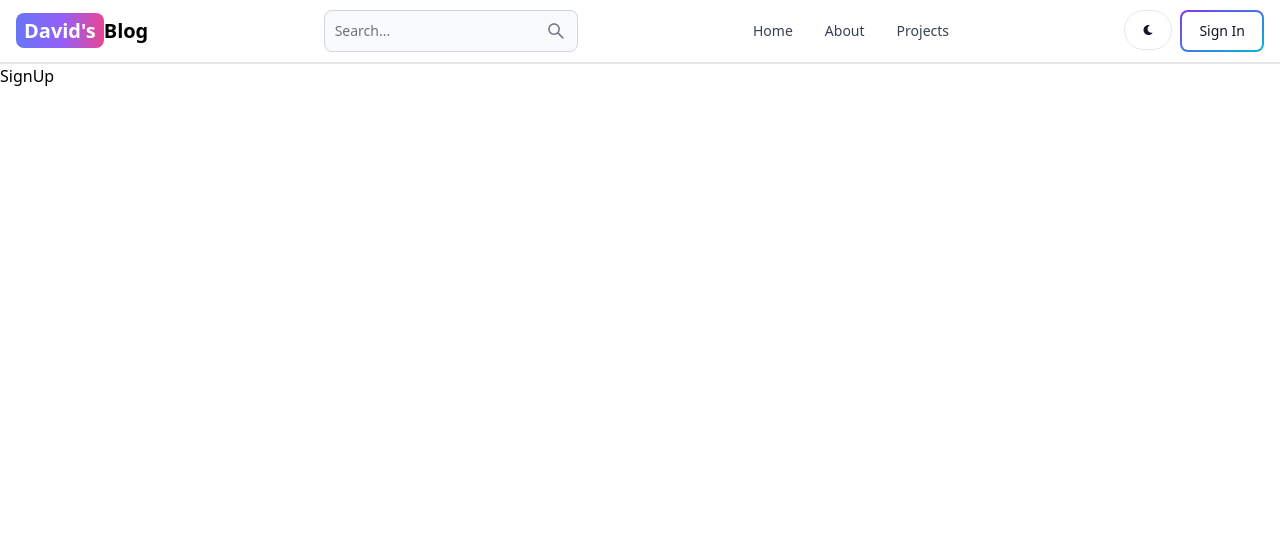
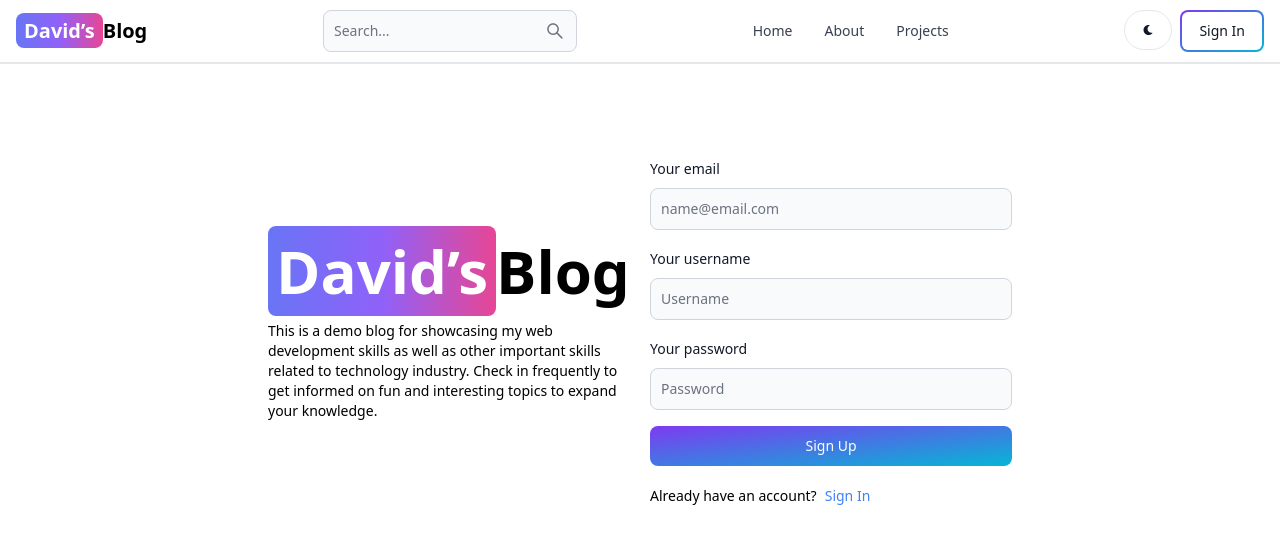
Before and after one commit to johnnyalier/blog, a React (Vite) app in the folder client/: page /signup in a window 1280 px wide. Shown: the top 544 px of the page. Built offline with nearby package versions, Linux system fonts and the light colour scheme.

Commit message:
Created Signup page and its functionality

```diff
--- a/client/package.json
+++ b/client/package.json
@@ -10,6 +10,7 @@
     "preview": "vite preview"
   },
   "dependencies": {
+    "axios": "^1.7.2",
     "flowbite": "^2.4.1",
     "flowbite-react": "^0.10.1",
     "react": "^18.3.1",
--- /dev/null
+++ b/client/src/apiRoutes/routes.jsx
@@ -0,0 +1 @@
+export const signUpRoute = '/api/auth/signup';
--- a/client/src/components/Header.jsx
+++ b/client/src/components/Header.jsx
@@ -1,7 +1,7 @@
 import { Button, Navbar, TextInput } from 'flowbite-react'
 import { Link, useLocation } from 'react-router-dom'
 import { AiOutlineSearch } from'react-icons/ai'
-import { FaMoon, FaSun } from 'react-icons/fa';
+import { FaMoon } from 'react-icons/fa';
 
 const Header = () => {
     const path = useLocation().pathname
@@ -9,7 +9,7 @@ const Header = () => {
     return (
         <Navbar className='border-b-2'>
             <Link to="/" className='self-center whitespace-nowrap text-sm sm:text-xl font-semibold dark:text-white'>
-                <span className='px-2 py-1 bg-gradient-to-r from-indigo-500 via-purple-500 to-pink-500 rounded-lg text-white'>David's</span>
+                <span className='px-2 py-1 bg-gradient-to-r from-indigo-500 via-purple-500 to-pink-500 rounded-lg text-white'>David&rsquo;s</span>
                 Blog
             </Link>
             <form>
--- a/client/src/pages/SignUp.jsx
+++ b/client/src/pages/SignUp.jsx
@@ -1,8 +1,96 @@
-import React from 'react'
+import { useState } from 'react'
+import { Link, useNavigate } from 'react-router-dom'
+import { Alert, Button, Label, Spinner, TextInput } from 'flowbite-react'
+import axios from 'axios'
+import { signUpRoute } from '../apiRoutes/routes'
 
 const SignUp = () => {
+    const [formData, setFormData] = useState({
+        email: '',
+        username: '',
+        password: '',
+    })
+    const [errorMessage, setErrorMessage] = useState(null)
+    const [loading, setLoading] = useState(false)
+    const navigate = useNavigate()
+
+    const handleChange = (e) => {
+        setFormData({...formData, [e.target.id]: e.target.value })
+    }
+
+    const handleSubmit = async (e) => {
+        e.preventDefault()
+
+        if (!formData.username || !formData.email || !formData.password) {
+            return setErrorMessage('Please fill out all fields.');
+        }
+
+        try {
+            setLoading(true);
+            setErrorMessage(null);
+            const result = await axios.post(signUpRoute, {
+                ...formData
+            })
+            console.log(result.data)
+
+            setLoading(false)
+            if (result.status === 201){
+                navigate('/signin')
+            } else {
+                setErrorMessage(result.data.message)
+            }
+        } catch (error) {
+            console.error(error);
+            setErrorMessage(error.message);
+            setLoading(false);
+        }
+    }
+
     return (
-        <div>SignUp</div>
+        <div className='min-h-screen mt-20'>
+            <div className='flex flex-col md:flex-row md:items-center p-3 max-w-3xl mx-auto gap-5'>
+                <div className='flex-1'>
+                    <Link to="/" className='text-6xl font-bold dark:text-white'>
+                        <span className='px-2 py-1 bg-gradient-to-r from-indigo-500 via-purple-500 to-pink-500 rounded-lg text-white'>David&rsquo;s</span>
+                        Blog
+                    </Link>
+                    <p className='text-sm mt-5'>This is a demo blog for showcasing my web development skills as well as other important skills related to technology industry. Check in frequently to get informed on fun and interesting topics to expand your knowledge.</p>
+                </div>
+                <div className='flex-1'>
+                    <form className='flex flex-col gap-4' onSubmit={handleSubmit}>
+                        <div>
+                            <Label value='Your email' />
+                            <TextInput type='email' id='email' className='mt-2 w-full' placeholder='name@email.com' onChange={handleChange} />
+                        </div>
+                        <div>
+                            <Label value='Your username' />
+                            <TextInput type='text' id='username' className='mt-2 w-full' placeholder='Username' onChange={handleChange} />
+                        </div>
+                        <div>
+                            <Label value='Your password' />
+                            <TextInput type='password' id='password' className='mt-2 w-full' placeholder='Password' onChange={handleChange} />
+                        </div>
+                        <Button gradientDuoTone='purpleToBlue' type='submit' disabled={loading}>
+                            {loading? (
+                                <>
+                                    <Spinner size='sm' />
+                                    <span>Loading...</span>
+                                </>
+                            ) : 'Sign Up'}
+                        </Button>
+                    </form>
+                    <div className='flex gap-2 text-sm mt-5'>
+                        <span>Already have an account?</span>
+                        <Link to='/signin' className='text-blue-500'>Sign In</Link>
+                    </div>
+                    {errorMessage && (
+                        <Alert className='mt-5' color='failure'>
+                            {errorMessage}
+                        </Alert>
+                    )}
+                </div>
+            </div>
+        </div>
     )
 }
 
--- a/client/vite.config.js
+++ b/client/vite.config.js
@@ -3,5 +3,13 @@ import react from '@vitejs/plugin-react-swc'
 
 // https://vitejs.dev/config/
 export default defineConfig({
-  plugins: [react()],
+    server: {
+		proxy: {
+			'/api': {
+                target: 'http://localhost:3000',
+                secure: false,
+            },
+		}
+    },
+    plugins: [react()],
 })
```
Also changed, not shown: 1 other file (tests, documents, lock files or other folders).
